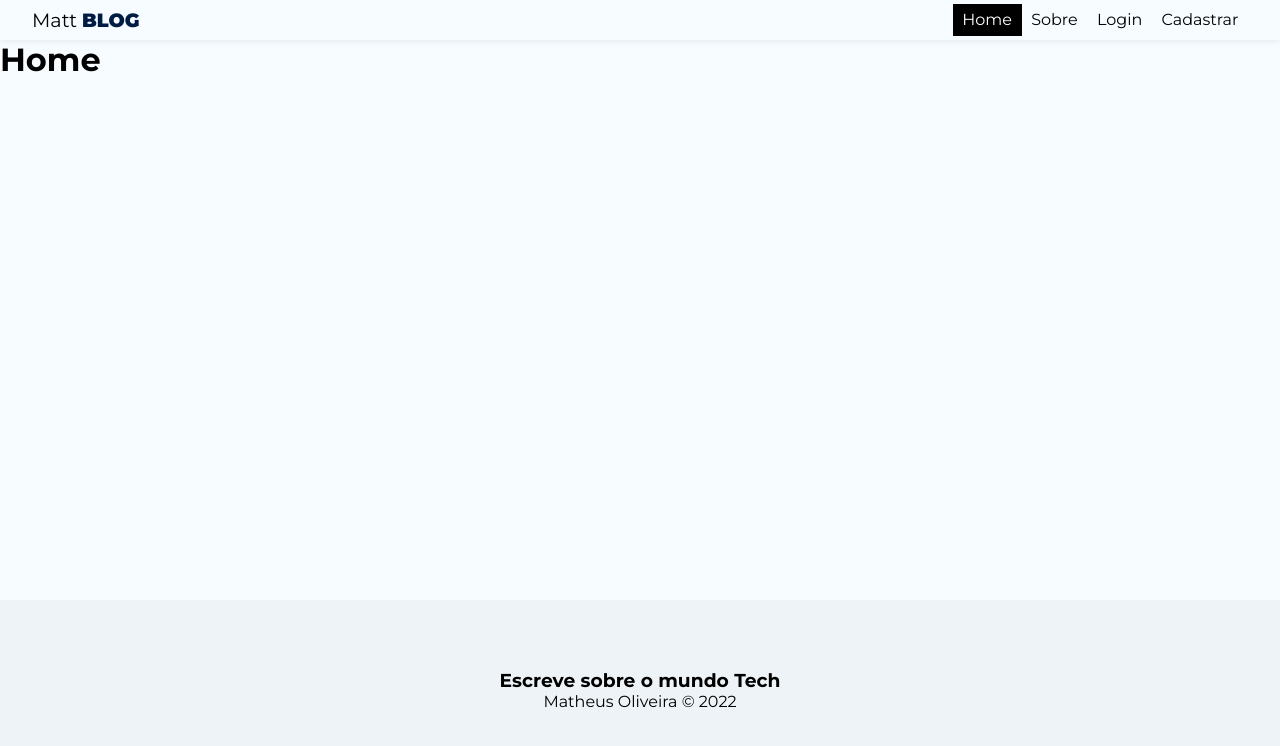
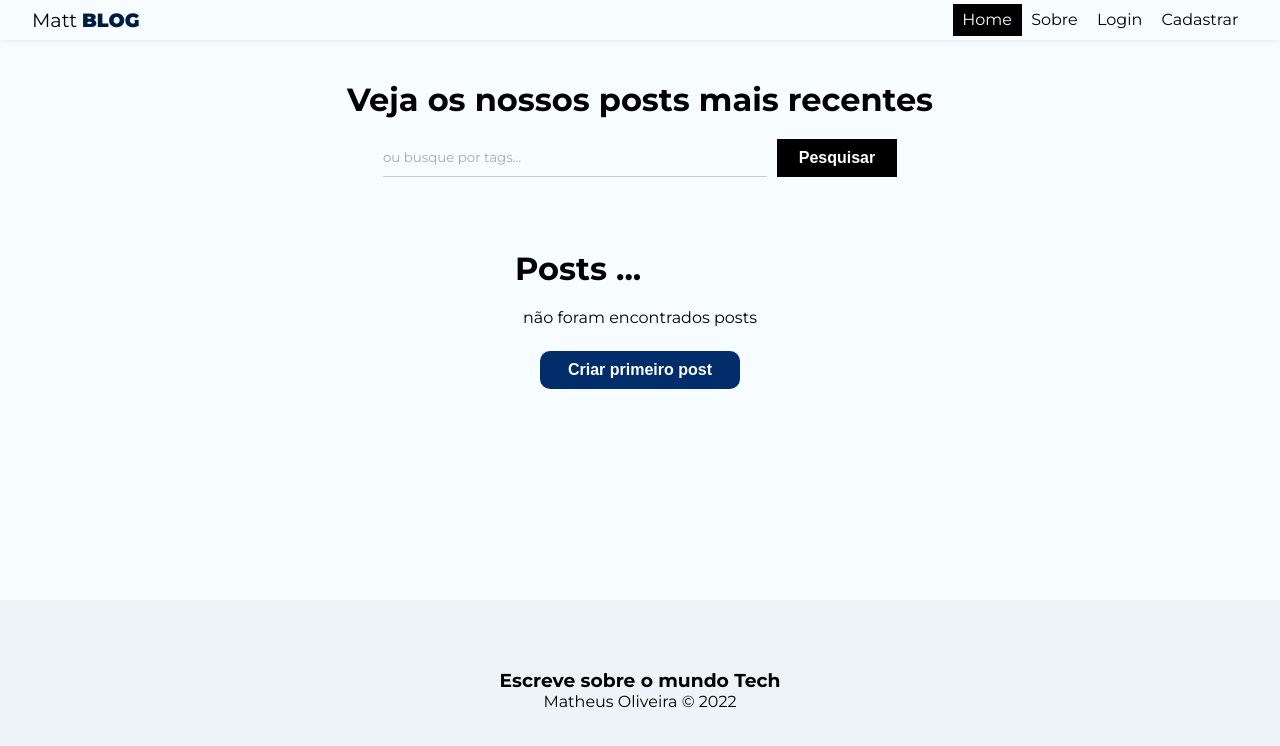
Before and after one commit to MatheusOliveira047/matt-blog, a React (Create React App) app: page / in a window 1280 px wide. Shown: the top 746 px of the page. Built offline with nearby package versions, Linux system fonts and the light colour scheme; no server answers.

Commit message:
Criando templete da page Home

```diff
--- /dev/null
+++ b/src/pages/Home/Home.module.css
@@ -0,0 +1,38 @@
+.home{
+  display: flex;
+  align-items: center;
+  flex-direction: column;
+  justify-content: space-between;
+}
+.home h1{
+  margin: 40px 0 20px;
+}
+
+.search_form{
+  max-width: 100%;
+  width: 60%;
+  display: flex;
+  justify-content: center;
+  margin-bottom: 2em;
+}
+
+.search_form input{
+  margin-right: 10px;
+  width: 50%;
+}
+
+.noposts {
+  text-align: center;
+}
+
+.noposts a{
+  padding: 10px 25px;
+}
+
+.noposts p{
+  margin-bottom: 1.5em;
+}
+
+.noposts button{
+  width: 200px;
+}
--- a/src/pages/Home/index.js
+++ b/src/pages/Home/index.js
@@ -1,9 +1,40 @@
+import styles from './Home.module.css'
+import { useState } from 'react'
+import { useNavigate, Link } from 'react-router-dom'
+const Home = () => {
+  const [query,setQuery] = useState('')
+  const [posts] = useState([])
 
+  const handleSearch = (e)=>{
+    e.preventDefault()
+  }
 
-const Home = () => {
   return (
-    <div>
-      <h1>Home</h1>
+    <div className={styles.home}>
+      <h1>Veja os nossos posts mais recentes</h1>
+      <form className={styles.search_form} onSubmit={handleSearch} >
+        <input
+        type="text"
+        name="source"
+        placeholder='ou busque por tags...'
+        onChange={(e)=> setQuery(e.target.value)}
+        />
+        <button className='btn btn-dark'>Pesquisar</button>
+      </form>
+      <div>
+        <h1>Posts ...</h1>
+        {posts && posts.length === 0 && (
+          <div className={styles.noposts}>
+            <p>não foram encontrados posts</p>
+            <Link to={'/post/publish'}>
+              <button className="btn">
+
+              Criar primeiro post
+              </button>
+            </Link>
+          </div>
+        )}
+      </div>
     </div>
   )
 }
--- a/src/pages/Publish/index.js
+++ b/src/pages/Publish/index.js
@@ -2,7 +2,6 @@ import styles from './Publish.module.css'
 import { useState } from 'react'
 import { useNavigate } from 'react-router-dom'
 import {useAuthValue} from '../../context/AuthContext'
-import { useAuthentication } from '../../hooks/useAuthetication'
 import { useInsertDocument } from '../../hooks/useInsertDocument'
 
 const Publish = () => {
```
